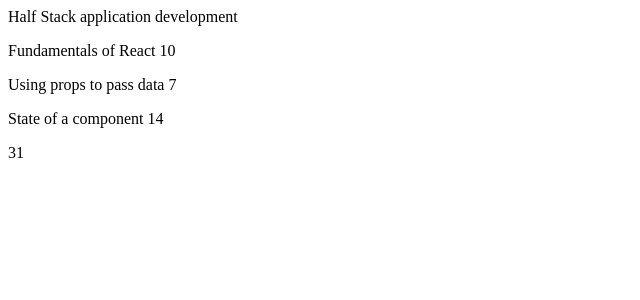
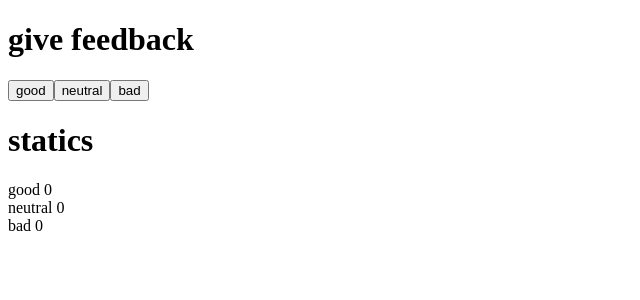
Before and after one commit to gitDiego0/FullStackCourse, a React (Create React App) app in the folder part1/: page / in a window 1280 px wide. Shown: the top 300 px of the page, without its empty margins (0-640 px from the left). Built offline with nearby package versions, Linux system fonts and the light colour scheme.

Commit message:
exercise 1.6

```diff
--- a/part1/src/components/Content/Content.js
+++ b/part1/src/components/Content/Content.js
@@ -1,13 +1,9 @@
-import Part from '../Part/Part'
-const Content = ({parts}) => {
+
+const Content = ({children}) => {
   return (
     <div>
-    {
-      parts.map((part, index) => (
-        <Part key={index} name={part.name} exercises={part.exercises}></Part>
-      ))
 
-    }
+      {children}
 
     </div>
   )
--- a/part1/src/components/Header/Header.js
+++ b/part1/src/components/Header/Header.js
@@ -1,4 +1,4 @@
 const Header = (props) => {
-  return <header>{props.course}</header>
+  return <h1>{props.title}</h1>
 }
 export default Header
--- a/part1/src/index.js
+++ b/part1/src/index.js
@@ -1,32 +1,27 @@
-import React from 'react'
+import React, { useState } from 'react'
 import ReactDOM from 'react-dom/client'
 import Header from './components/Header/Header'
-import Content from './components/Content/Content'
-import Total from './components/Total/Total'
+
+
 
 const App = () => {
-  const course = {
-    name: 'Half Stack application development',
-    parts: [
-      {
-        name: 'Fundamentals of React',
-        exercises: 10
-      },
-      {
-        name: 'Using props to pass data',
-        exercises: 7
-      },
-      {
-        name: 'State of a component',
-        exercises: 14
-      }
-    ]
-  }
+  // save clicks of each button to its own state
+  const [good, setGood] = useState(0)
+  const [neutral, setNeutral] = useState(0)
+  const [bad, setBad] = useState(0)
+
   return (
     <div>
-      <Header course={course.name} />
-      <Content parts={course.parts}/>
-      <Total parts={course.parts} />
+      <Header title={'give feedback'} />
+      <div >
+        <button  onClick={() =>setGood(prevGood => prevGood +1)} >good</button>
+        <button  onClick={() =>setNeutral(prevNeutral => prevNeutral +1)} >neutral</button>
+        <button  onClick={() =>setBad(prevBad => prevBad +1)} >bad</button>
+      </div>
+      <Header title={'statics'} />
+      <span>good {good}</span> <br/>
+      <span>neutral {neutral}</span><br/>
+      <span>bad {bad}</span><br/>
     </div>
   )
 }
```
